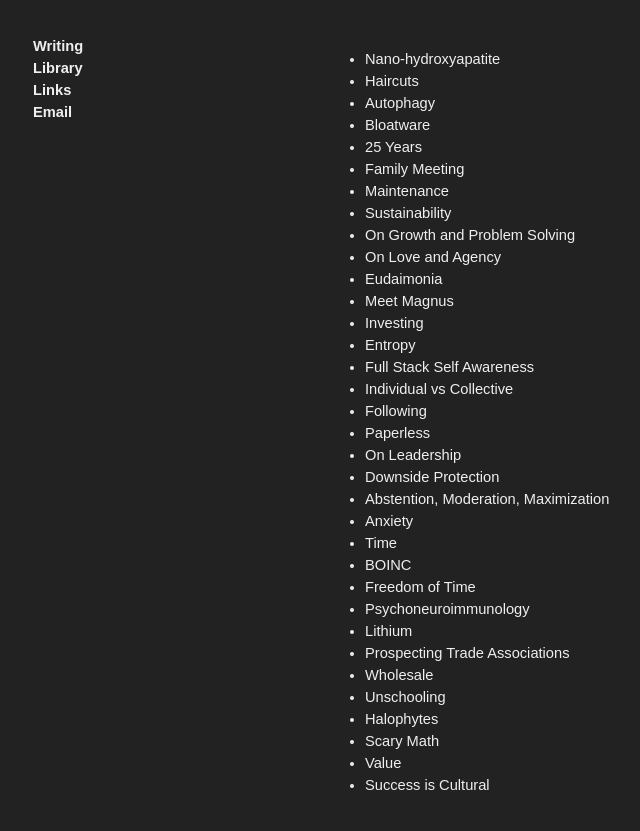
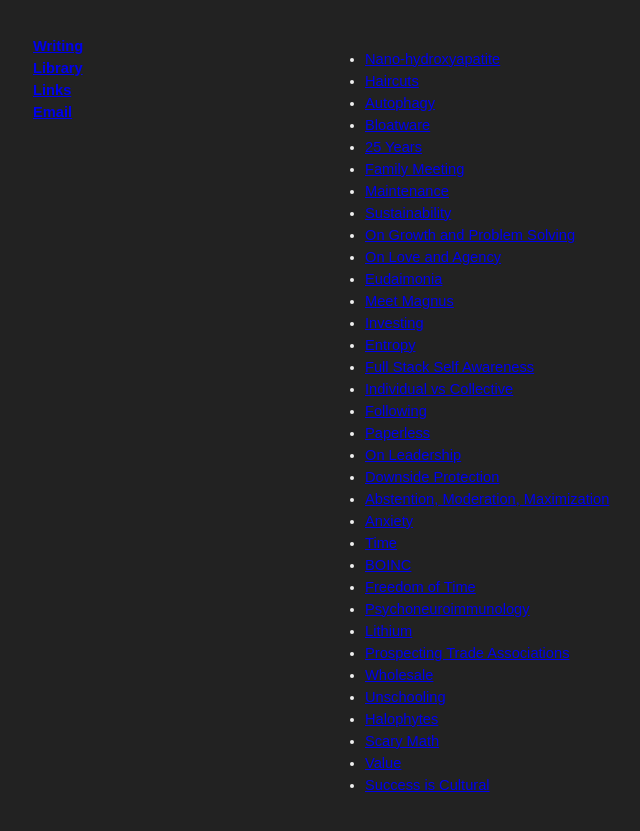
Before and after one commit to rogerkirkness/writing, a Jekyll site: the page built from index.html, in a window 1280 px wide. Shown: the top 831 px of the page, without its empty margins (15-655 px from the left). Built offline with Jekyll 4.4.1, drawn with Linux system fonts in a browser that asks for light colours.

Commit message:
Bump version to 1.1.2

```diff
--- a/_layouts/default.html
+++ b/_layouts/default.html
@@ -49,11 +49,6 @@
 			font-family: sans-serif;
 		}
 
-		a {
-			text-decoration: none;
-			color: #efefef;
-		}
-
 		.pagination {
 			margin-top: 20px;
 		}
```
